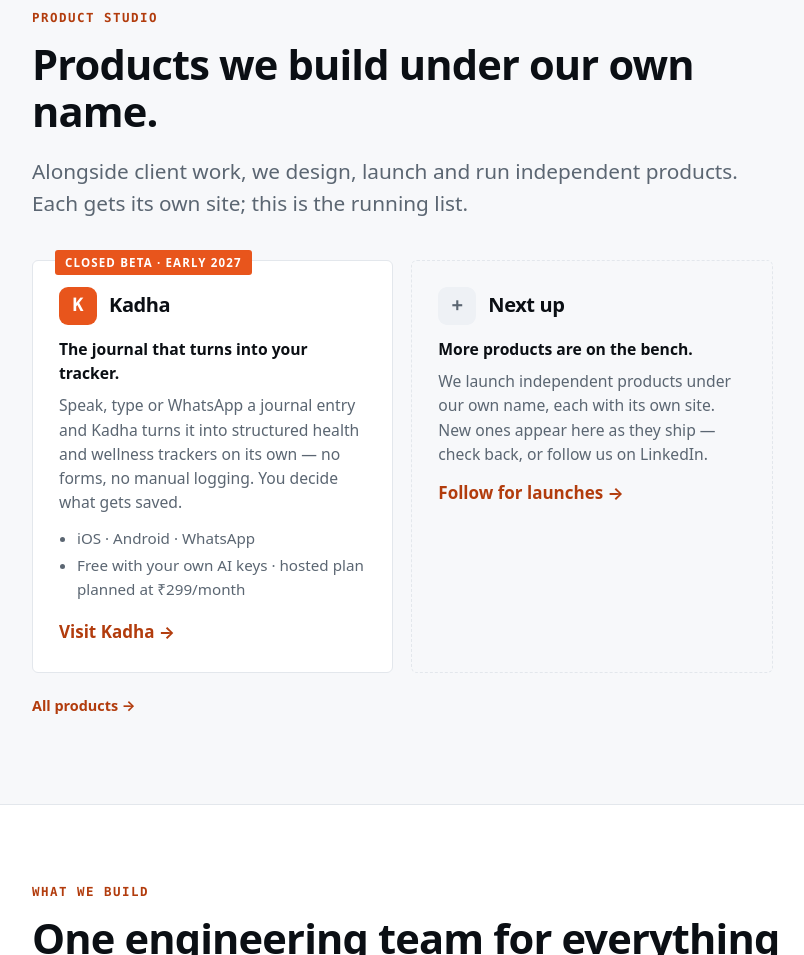
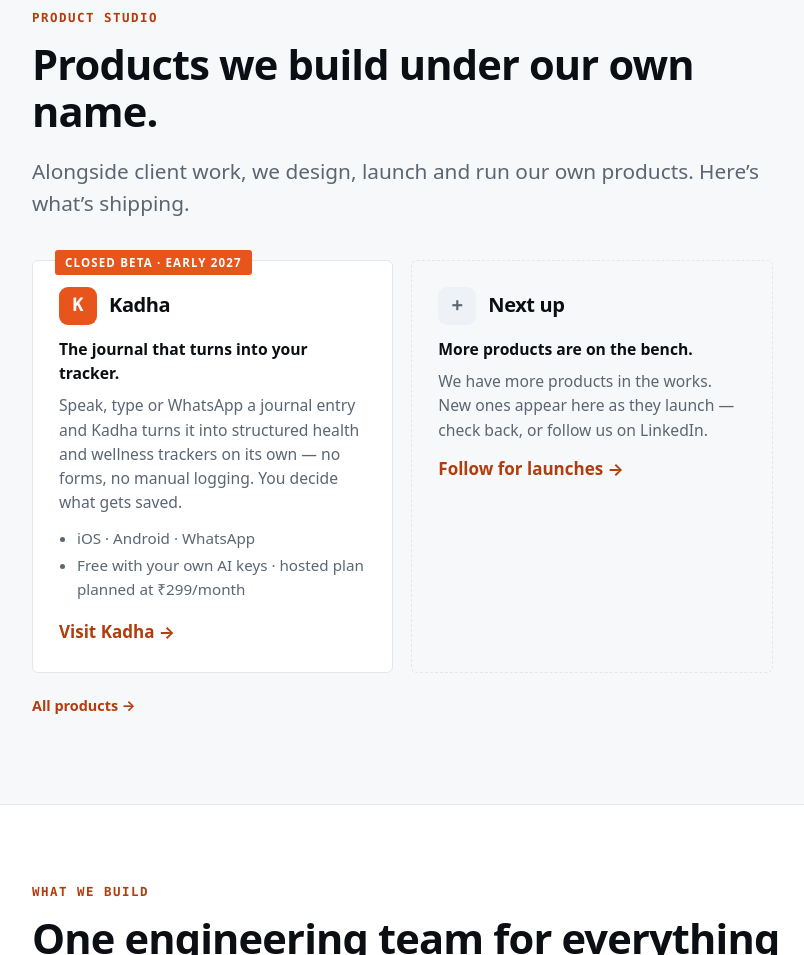
Before and after one commit to lazartony/founderie-labs, a plain HTML site: page index.html in a window 1280 px wide. Shown: the part 1011-1966 px from the top of the page, without its empty margins (48-852 px from the left). Drawn offline with Linux system fonts and the light colour scheme.

Commit message:
Home: fix product-section wording

```diff
--- a/index.html
+++ b/index.html
@@ -53,7 +53,7 @@
 <div class="facts dark"><div class="wrap"><ul><li><b>You own everything</b><span>Code, accounts, data, designs — in your name from day one.</span></li><li><b>Weekly demos</b><span>See working software every week, not a surprise at the end.</span></li><li><b>Fixed-scope quotes</b><span>Written scope, written price. Changes are priced before they’re built.</span></li><li><b>Plain English</b><span>One named point of contact who translates tech into business.</span></li></ul></div></div>
 
 <section id="products"><div class="wrap">
-  <div class="sec-head"><span class="eyebrow">Product studio</span><h2>Products we build under our own name.</h2><p class="lead">Alongside client work, we design, launch and run independent products. Each gets its own site; this is the running list.</p></div>
+  <div class="sec-head"><span class="eyebrow">Product studio</span><h2>Products we build under our own name.</h2><p class="lead">Alongside client work, we design, launch and run our own products. Here’s what’s shipping.</p></div>
   <div class="grid g3">
 <!-- ===== PRODUCTS: copy one <div class="card product"> block per product. Keep this list in sync with products.html ===== -->
    <div class="card product"><span class="tag">Closed beta · early 2027</span>
@@ -66,7 +66,7 @@
    <div class="card product soon">
     <div class="p-head"><span class="p-logo" aria-hidden="true">+</span><h3>Next up</h3></div>
     <p class="p-tag">More products are on the bench.</p>
-    <p>We launch independent products under our own name, each with its own site. New ones appear here as they ship — check back, or follow us on LinkedIn.</p>
+    <p>We have more products in the works. New ones appear here as they launch — check back, or follow us on LinkedIn.</p>
     <a class="more" href="https://www.linkedin.com/company/founderie-labs" rel="noopener" data-track="product_follow">Follow for launches →</a>
    </div>
 <!-- ===== /PRODUCTS ===== -->
```
